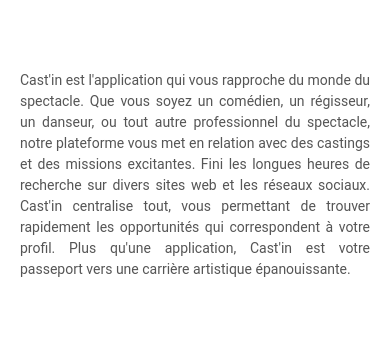
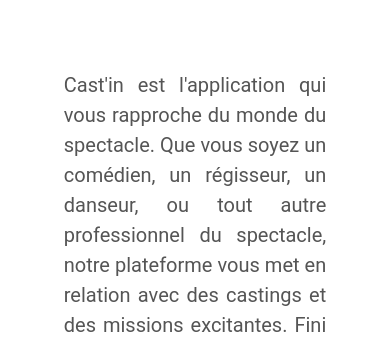
Before and after one commit to AntoineMaille/suivi_projet_pure, a Vue app: page / in a window 390 px wide. Shown: the part 702-1042 px from the top of the page. Built offline with nearby package versions, Linux system fonts and the light colour scheme.

Commit message:
Home responsivness improved

```diff
--- a/src/components/pages/home/Home.vue
+++ b/src/components/pages/home/Home.vue
@@ -4,26 +4,33 @@
 </script>
 <template>
   <div>
-    <WaveDivider title="DÉCOUVREZ LE PROJET" />
-    <div style="display: flex" class="align-center justify-center">
-      <Timeline />
-    </div>
+    <WaveDivider title="DÉCOUVREZ LE PROJET"/>
     <div class="container">
       <div class="presentation-section">
         <h1 class="section-title">Soyez au cœur de l'action</h1>
         <div class="presentation-section_text">
           <p>
-          Cast'in est l'application qui vous rapproche du monde du spectacle. Que vous soyez un comédien, un régisseur, un danseur, ou tout autre professionnel du spectacle, notre plateforme vous met en relation avec des castings et des missions excitantes. Fini les longues heures de recherche sur divers sites web et les réseaux sociaux. Cast'in centralise tout, vous permettant de trouver rapidement les opportunités qui correspondent à votre profil. Plus qu'une application, Cast'in est votre passeport vers une carrière artistique épanouissante.
+            Cast'in est l'application qui vous rapproche du monde du spectacle. Que vous soyez un comédien, un
+            régisseur, un danseur, ou tout autre professionnel du spectacle, notre plateforme vous met en relation avec
+            des castings et des missions excitantes. Fini les longues heures de recherche sur divers sites web et les
+            réseaux sociaux. Cast'in centralise tout, vous permettant de trouver rapidement les opportunités qui
+            correspondent à votre profil. Plus qu'une application, Cast'in est votre passeport vers une carrière
+            artistique épanouissante.
           </p>
         </div>
       </div>
       <div class="presentation-section">
         <h1 class="section-title">La magie derrière notre logo</h1>
         <div class="presentation-section-image">
-        <img src="/castin/Logo.png" alt="Logo de Cast'IN" />
+          <img src="/castin/Logo.png" alt="Logo de Cast'IN"/>
         </div>
         <div class="presentation-section_text">
-        <p>Notre logo incarne la magie du spectacle. Deux projecteurs lumineux, symboles de la scène, se dressent fièrement au-dessus du nom "Cast'in". Ces projecteurs ne sont pas seulement des sources de lumière, mais aussi des guides pour tous ceux qui aspirent à briller. Le nom "Cast'in" est écrit en caractères audacieux, reflétant notre engagement à vous offrir la visibilité dont vous avez besoin. Notre logo représente l'union de la passion, de la créativité, et de l'opportunité, projetant une lumière sur votre potentiel artistique.</p>
+          <p>Notre logo incarne la magie du spectacle. Deux projecteurs lumineux, symboles de la scène, se dressent
+            fièrement au-dessus du nom "Cast'in". Ces projecteurs ne sont pas seulement des sources de lumière, mais
+            aussi des guides pour tous ceux qui aspirent à briller. Le nom "Cast'in" est écrit en caractères audacieux,
+            reflétant notre engagement à vous offrir la visibilité dont vous avez besoin. Notre logo représente l'union
+            de la passion, de la créativité, et de l'opportunité, projetant une lumière sur votre potentiel
+            artistique.</p>
         </div>
       </div>
 
@@ -33,11 +40,16 @@
         </div>
         <div class="container_presentation_logo">
           <div class="presentation-section_app-screenshot">
-            <img src="/castin/Chargement.png" alt="Capture d'écran de l'application Cast'IN" />
+            <img src="/castin/Chargement.png" alt="Capture d'écran de l'application Cast'IN"/>
           </div>
           <div class="presentation-section_text">
             <p>
-              Découvrez bientôt Cast'in en action sur téléphone. Notre application vous offrira une expérience fluide et intuitive. Avec notre interface conviviale, vous pourrez créer et consulter des annonces de castings en un instant. Les filtres avancés vous permettront de cibler les offres en fonction de votre profil. Plus besoin de chercher ailleurs, tout ce dont vous avez besoin est à portée de main. Cast'in sera la passerelle entre votre talent et les opportunités qui vous attendent. Rejoignez-nous aujourd'hui et faites briller votre carrière artistique.
+              Découvrez bientôt Cast'in en action sur téléphone. Notre application vous offrira une expérience fluide et
+              intuitive. Avec notre interface conviviale, vous pourrez créer et consulter des annonces de castings en un
+              instant. Les filtres avancés vous permettront de cibler les offres en fonction de votre profil. Plus
+              besoin de chercher ailleurs, tout ce dont vous avez besoin est à portée de main. Cast'in sera la
+              passerelle entre votre talent et les opportunités qui vous attendent. Rejoignez-nous aujourd'hui et faites
+              briller votre carrière artistique.
             </p>
           </div>
         </div>
@@ -45,7 +57,9 @@
       <div class="presentation-section">
         <div class="presentation-section_text">
           <p>
-          Restez informé de l'évolution de notre projet en consultant régulièrement les publications sur notre roadmap. Nous vous tiendrons au courant de nos progrès et des nouvelles fonctionnalités à venir. Nous sommes impatients de vous accueillir sur notre plateforme.
+            Restez informé de l'évolution de notre projet en consultant régulièrement les publications sur notre
+            roadmap. Nous vous tiendrons au courant de nos progrès et des nouvelles fonctionnalités à venir. Nous sommes
+            impatients de vous accueillir sur notre plateforme.
           </p>
         </div>
       </div>
@@ -60,24 +74,47 @@
 
 <style scoped>
 @media (max-width: 1000px) {
-  .container_presentation_logo{
+  .container_presentation_logo {
     display: flex;
     flex-direction: column;
     justify-content: center;
     align-items: center;
     width: auto;
   }
-}
 
-@media (max-width: 1000px) {
-  .container{
+  .container {
     flex-direction: column;
     justify-content: center;
     align-items: center;
   }
 }
 
-.presentation-section{
+@media (max-width: 1500px){
+  .presentation-section_text  {
+    width: 100%;
+  }
+  .presentation-section_text > p {
+    font-size: 20px!important;
+  }
+  .container{
+    width: 100%!important;
+    margin: 0!important;
+    max-width: 100%!important;
+  }
+}
+
+
+
+.presentation-section_text > p {
+  font-size: 30px;
+  text-align: justify;
+}
+
+.presentation-section_text {
+  width: 100%;
+}
+
+.presentation-section {
   display: flex;
   justify-content: center;
   align-items: center;
@@ -91,8 +128,9 @@
   justify-content: center;
   align-items: center;
 }
+
 .container {
-  max-width: 1500px;
+  max-width: 80%;
   margin: 0 auto;
   padding: 20px;
 }
@@ -126,6 +164,7 @@
   text-align: center;
   font-size: 14px;
 }
+
 .presentation-section_app-screenshot {
   display: flex;
   justify-content: center;
@@ -139,11 +178,12 @@
   justify-content: center;
   align-items: center;
   text-align: justify;
-  font-size: 20px;
-  width: 100%;
+  font-size: 25px;
+  width: 75%;
   margin: 30px;
 
 }
+
 .presentation-section-image {
   display: flex;
   justify-content: center;
```
Lines whose indentation alone changed are shown as unchanged.
